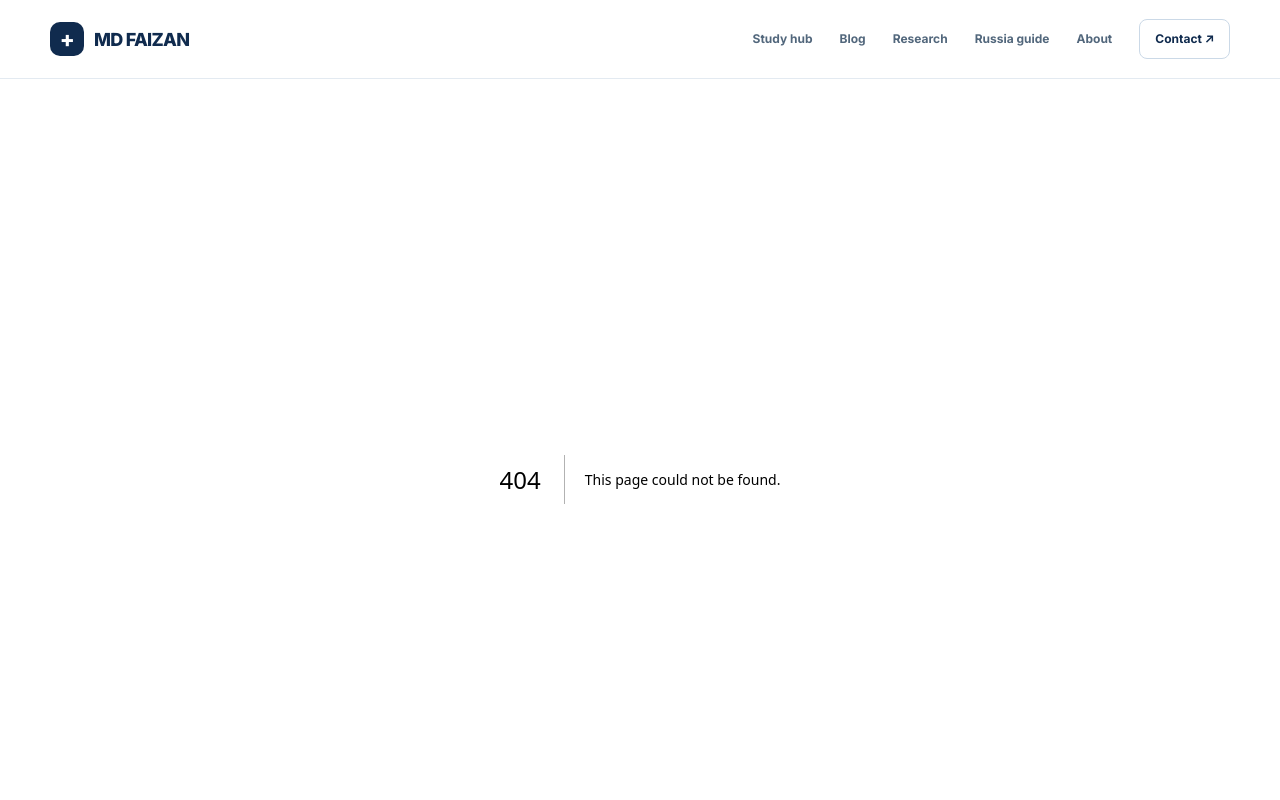
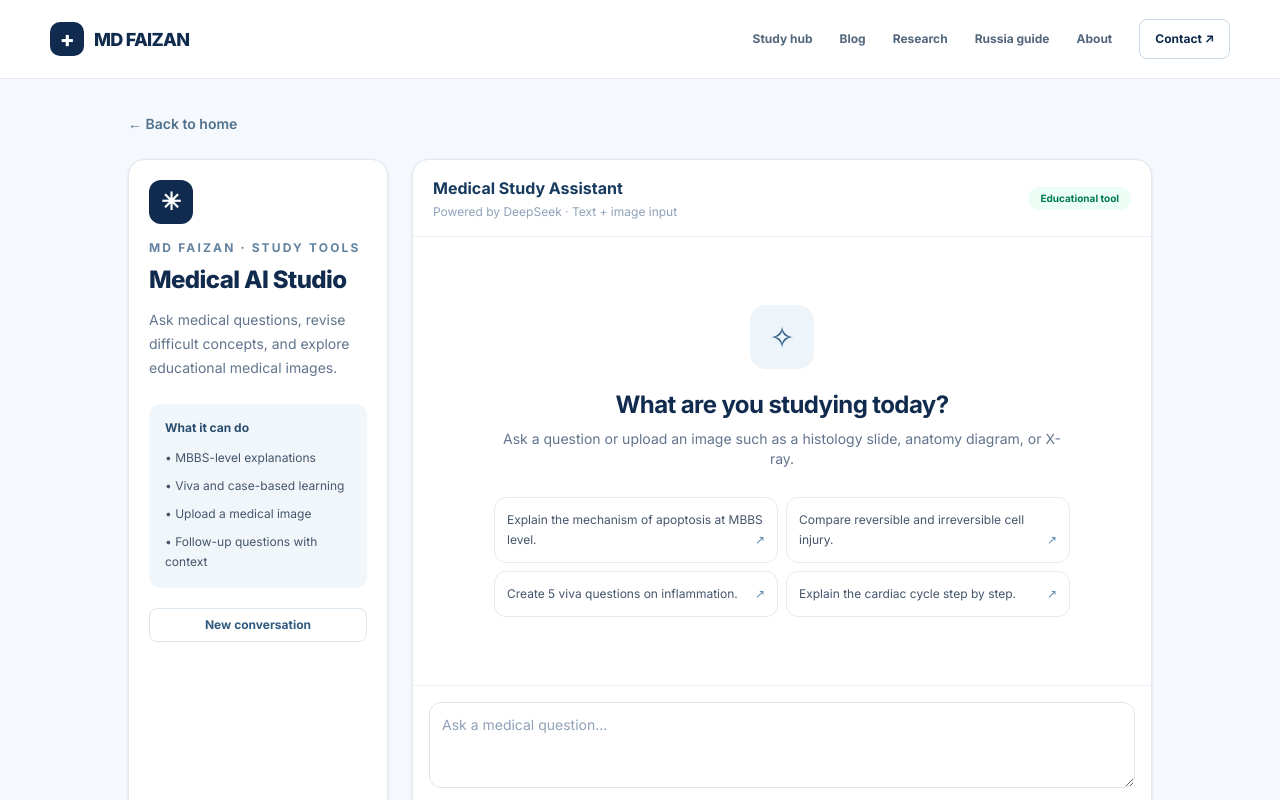
Before and after one commit to mdfaizan220163/med-student-site, a Next.js app: page /ai-studio in a window 1280 px wide. Before the commit this address had no page. Shown: the top 800 px of the page. Built offline with nearby package versions, Linux system fonts and the light colour scheme.

Commit message:
Add Medical AI Studio chat interface with image upload

```diff
--- /dev/null
+++ b/app/ai-studio/page.tsx
@@ -0,0 +1,155 @@
+"use client";
+
+import { ChangeEvent, FormEvent, useRef, useState } from "react";
+import Link from "next/link";
+
+type Message = { role: "user" | "assistant"; content: string; image?: string };
+
+const starters = [
+  "Explain the mechanism of apoptosis at MBBS level.",
+  "Compare reversible and irreversible cell injury.",
+  "Create 5 viva questions on inflammation.",
+  "Explain the cardiac cycle step by step.",
+];
+
+export default function AIStudioPage() {
+  const [messages, setMessages] = useState<Message[]>([]);
+  const [input, setInput] = useState("");
+  const [image, setImage] = useState<string | null>(null);
+  const [imageName, setImageName] = useState("");
+  const [loading, setLoading] = useState(false);
+  const [error, setError] = useState("");
+  const fileRef = useRef<HTMLInputElement>(null);
+
+  async function handleImage(event: ChangeEvent<HTMLInputElement>) {
+    const file = event.target.files?.[0];
+    if (!file) return;
+    if (!["image/jpeg", "image/png", "image/webp", "image/gif"].includes(file.type)) {
+      setError("Please choose a JPEG, PNG, WebP or GIF image.");
+      event.target.value = "";
+      return;
+    }
+    if (file.size > 5 * 1024 * 1024) {
+      setError("Image must be smaller than 5 MB.");
+      event.target.value = "";
+      return;
+    }
+    const reader = new FileReader();
+    reader.onload = () => {
+      setImage(typeof reader.result === "string" ? reader.result : null);
+      setImageName(file.name);
+      setError("");
+    };
+    reader.onerror = () => setError("Could not read this image. Please try another file.");
+    reader.readAsDataURL(file);
+  }
+
+  async function sendMessage(event?: FormEvent, suggested?: string) {
+    event?.preventDefault();
+    const question = (suggested ?? input).trim();
+    if ((!question && !image) || loading) return;
+    const userMessage: Message = { role: "user", content: question || "Please explain this medical image.", image: image ?? undefined };
+    const nextMessages = [...messages, userMessage];
+    setMessages(nextMessages);
+    setInput("");
+    setImage(null);
+    setImageName("");
+    setError("");
+    setLoading(true);
+
+    try {
+      const history = nextMessages.slice(-10).map((message) => ({
+        role: message.role,
+        content: message.image
+          ? [
+              { type: "text", text: message.content },
+              { type: "image_url", image_url: { url: message.image, detail: "auto" } },
+            ]
+          : message.content,
+      }));
+      const response = await fetch("/api/chat", {
+        method: "POST",
+        headers: { "Content-Type": "application/json" },
+        body: JSON.stringify({ messages: history }),
+      });
+      const data = await response.json();
+      if (!response.ok) throw new Error(data.error || "Something went wrong.");
+      setMessages((current) => [...current, { role: "assistant", content: data.answer }]);
+    } catch (err) {
+      setError(err instanceof Error ? err.message : "Unable to send your message.");
+      setMessages((current) => current.filter((message, index) => index !== current.length - 1 || message.role !== "user"));
+    } finally {
+      setLoading(false);
+    }
+  }
+
+  return (
+    <main className="min-h-[calc(100vh-170px)] bg-[#f5f8fc] px-4 py-8 sm:px-6">
+      <div className="mx-auto max-w-5xl">
+        <Link href="/" className="text-sm font-semibold text-[#52718d] hover:text-[#102b4e]">← Back to home</Link>
+        <div className="mt-6 grid gap-6 lg:grid-cols-[260px_1fr]">
+          <aside className="rounded-2xl border border-[#e0e8f0] bg-white p-5 shadow-sm">
+            <div className="flex h-11 w-11 items-center justify-center rounded-xl bg-[#102b4e] text-2xl font-bold text-white">✳</div>
+            <p className="mt-4 text-xs font-bold uppercase tracking-[.18em] text-[#6383a0]">MD Faizan · Study tools</p>
+            <h1 className="mt-2 text-2xl font-extrabold tracking-tight text-[#102b4e]">Medical AI Studio</h1>
+            <p className="mt-3 text-sm leading-6 text-slate-500">Ask medical questions, revise difficult concepts, and explore educational medical images.</p>
+            <div className="mt-6 rounded-xl bg-[#f1f6fb] p-4">
+              <p className="text-xs font-bold text-[#294e70]">What it can do</p>
+              <ul className="mt-3 space-y-2 text-xs leading-5 text-slate-600">
+                <li>• MBBS-level explanations</li>
+                <li>• Viva and case-based learning</li>
+                <li>• Upload a medical image</li>
+                <li>• Follow-up questions with context</li>
+              </ul>
+            </div>
+            <button onClick={() => { setMessages([]); setError(""); }} className="mt-5 w-full rounded-lg border border-[#dce6ef] px-3 py-2 text-xs font-bold text-[#315b80] hover:bg-slate-50">New conversation</button>
+          </aside>
+
+          <section className="flex min-h-[680px] flex-col overflow-hidden rounded-2xl border border-[#e0e8f0] bg-white shadow-sm">
+            <div className="flex items-center justify-between border-b border-[#edf1f5] px-5 py-4">
+              <div><p className="font-bold text-[#173b5e]">Medical Study Assistant</p><p className="mt-1 text-xs text-slate-400">Powered by DeepSeek · Text + image input</p></div>
+              <span className="rounded-full bg-emerald-50 px-3 py-1 text-[10px] font-bold text-emerald-700">Educational tool</span>
+            </div>
+
+            <div className="flex-1 space-y-5 overflow-y-auto p-5">
+              {messages.length === 0 ? (
+                <div className="mx-auto max-w-xl py-12 text-center">
+                  <div className="mx-auto flex h-16 w-16 items-center justify-center rounded-2xl bg-[#edf4fa] text-3xl text-[#315f88]">✧</div>
+                  <h2 className="mt-5 text-2xl font-bold tracking-tight text-[#102b4e]">What are you studying today?</h2>
+                  <p className="mt-2 text-sm text-slate-500">Ask a question or upload an image such as a histology slide, anatomy diagram, or X-ray.</p>
+                  <div className="mt-7 grid gap-2 sm:grid-cols-2">
+                    {starters.map((starter) => <button key={starter} onClick={() => sendMessage(undefined, starter)} className="rounded-xl border border-[#e4ebf2] p-3 text-left text-xs leading-5 text-slate-600 transition hover:border-[#9db8d0] hover:bg-[#f7fafd]">{starter} <span className="float-right text-[#5e88ad]">↗</span></button>)}
+                  </div>
+                </div>
+              ) : messages.map((message, index) => (
+                <div key={index} className={message.role === "user" ? "ml-auto max-w-[88%]" : "mr-auto max-w-[92%]"}>
+                  <p className="mb-1 text-[10px] font-bold uppercase tracking-wider text-slate-400">{message.role === "user" ? "You" : "Medical AI"}</p>
+                  <div className={message.role === "user" ? "rounded-2xl rounded-tr-sm bg-[#102b4e] px-4 py-3 text-sm leading-6 text-white" : "rounded-2xl rounded-tl-sm bg-[#f1f6fb] px-4 py-3 text-sm leading-7 text-slate-700"}>
+                    {message.image && <img src={message.image} alt="Uploaded medical image" className="mb-3 max-h-64 rounded-lg object-contain" />}
+                    <p className="whitespace-pre-wrap">{message.content}</p>
+                  </div>
+                </div>
+              ))}
+              {loading && <div className="mr-auto rounded-xl bg-[#f1f6fb] px-4 py-3 text-sm text-slate-500">Thinking through your question…</div>}
+              {error && <div role="alert" className="rounded-xl border border-red-200 bg-red-50 px-4 py-3 text-sm text-red-700">{error}</div>}
+            </div>
+
+            <form onSubmit={sendMessage} className="border-t border-[#edf1f5] bg-white p-4">
+              {image && <div className="mb-3 flex items-center gap-3 rounded-lg bg-[#f1f6fb] p-2"><img src={image} alt="Selected upload preview" className="h-12 w-12 rounded object-cover" /><span className="min-w-0 flex-1 truncate text-xs text-slate-600">{imageName}</span><button type="button" onClick={() => { setImage(null); setImageName(""); if (fileRef.current) fileRef.current.value = ""; }} className="px-2 text-xs font-bold text-red-600">Remove</button></div>}
+              <textarea value={input} onChange={(event) => setInput(event.target.value)} placeholder="Ask a medical question…" rows={3} maxLength={12000} className="w-full resize-y rounded-xl border border-[#dce6ef] p-3 text-sm text-slate-700 outline-none placeholder:text-slate-400 focus:border-[#6d97bb]" />
+              <div className="mt-3 flex flex-wrap items-center justify-between gap-3">
+                <div className="flex items-center gap-2">
+                  <input ref={fileRef} type="file" accept="image/jpeg,image/png,image/webp,image/gif" onChange={handleImage} className="hidden" />
+                  <button type="button" onClick={() => fileRef.current?.click()} className="rounded-lg border border-[#dce6ef] px-3 py-2 text-xs font-bold text-[#315b80] hover:bg-slate-50">＋ Upload image</button>
+                  <span className="text-[10px] text-slate-400">JPEG / PNG / WebP / GIF · max 5 MB</span>
+                </div>
+                <button type="submit" disabled={loading || (!input.trim() && !image)} className="rounded-lg bg-[#102b4e] px-5 py-2.5 text-xs font-bold text-white transition hover:bg-[#1c4a76] disabled:cursor-not-allowed disabled:opacity-40">{loading ? "Sending…" : "Send message ↗"}</button>
+              </div>
+              <p className="mt-3 text-[10px] leading-5 text-slate-400">For medical education only. AI can make mistakes. Do not upload identifiable patient information or use this tool for diagnosis or emergency decisions.</p>
+            </form>
+          </section>
+        </div>
+      </div>
+    </main>
+  );
+}
```
